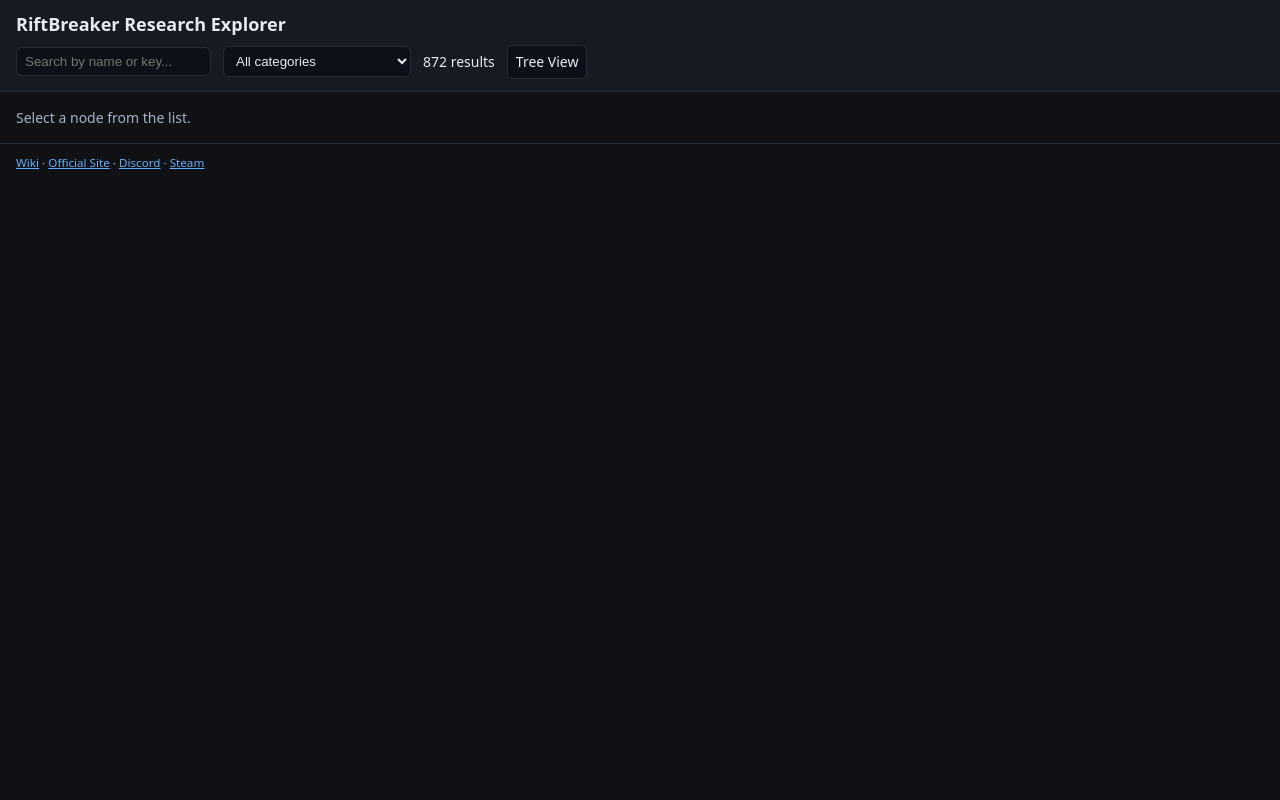
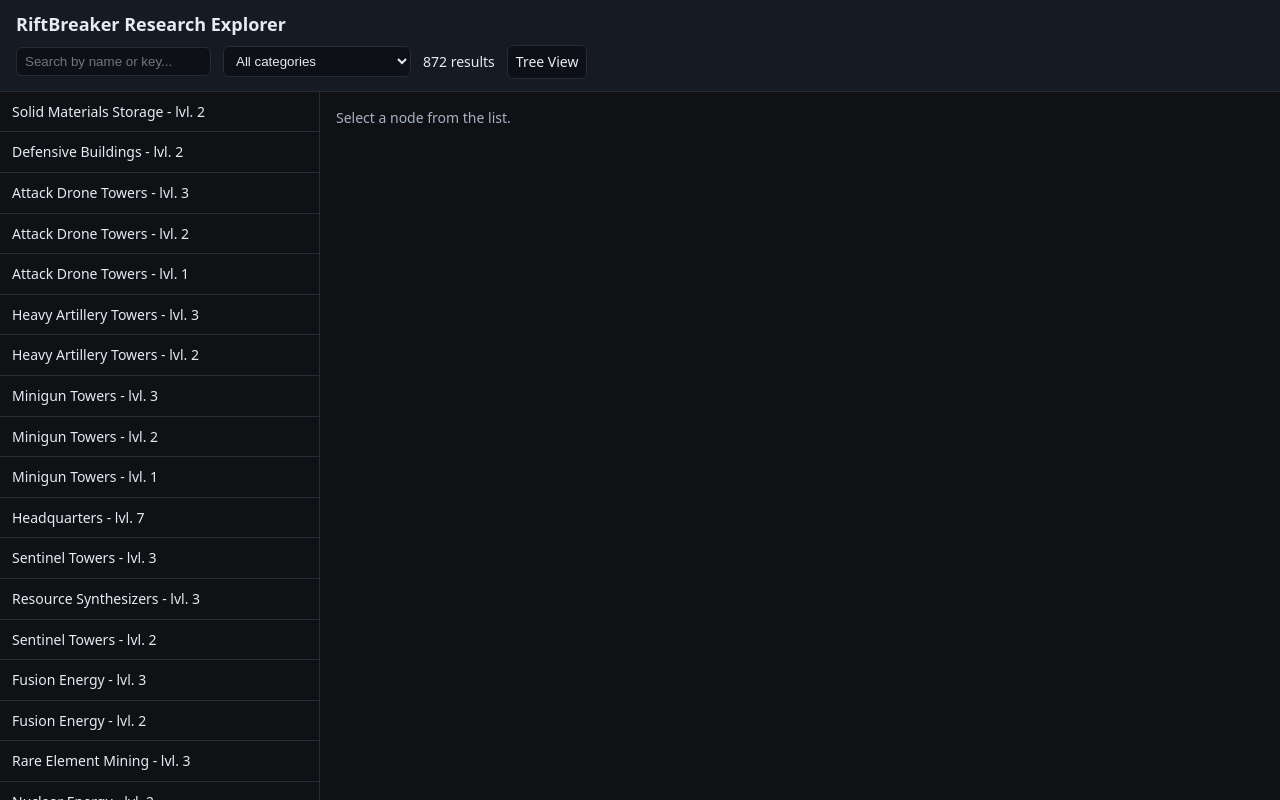
Before and after one commit to ahoff-git/RiftBreaker-research-parse, a Next.js app: page / in a window 1280 px wide. Shown: the top 800 px of the page. Built offline with nearby package versions, Linux system fonts and the light colour scheme.

Commit message:
feat: expand results list on count tap

```diff
--- a/pages/index.jsx
+++ b/pages/index.jsx
@@ -15,7 +15,7 @@
   const [activeKey, setActiveKey] = useState(null)
   const [search, setSearch] = useState('')
   const [category, setCategory] = useState('')
-  const [listOpen, setListOpen] = useState(false)
+  const [listOpen, setListOpen] = useState(true)
 
   const handleSearchChange = e => {
     const value = e.target.value
@@ -52,6 +52,11 @@
     const k = (typeof q.key === 'string' ? q.key : (typeof q.node === 'string' ? q.node : null))
     if (k) setActiveKey(k)
   }, [router.query])
+
+  // Expand list when no node is selected
+  useEffect(() => {
+    setListOpen(!activeKey)
+  }, [activeKey])
 
   const detailNode = activeKey && graph ? graph.nodes[activeKey] : null
 
@@ -174,7 +179,7 @@
           <option value="">All categories</option>
           {categories.map(([val, disp]) => <option key={val} value={val}>{disp}</option>)}
         </select>
-        <span id="count">{filtered.length} results</span>
+        <span id="count" onClick={() => setListOpen(true)} style={{ cursor: 'pointer' }}>{filtered.length} results</span>
         <Link href={treeHref} className="button">Tree View</Link>
       </Header>
       <main className={listOpen ? 'list-open' : ''}>
```
